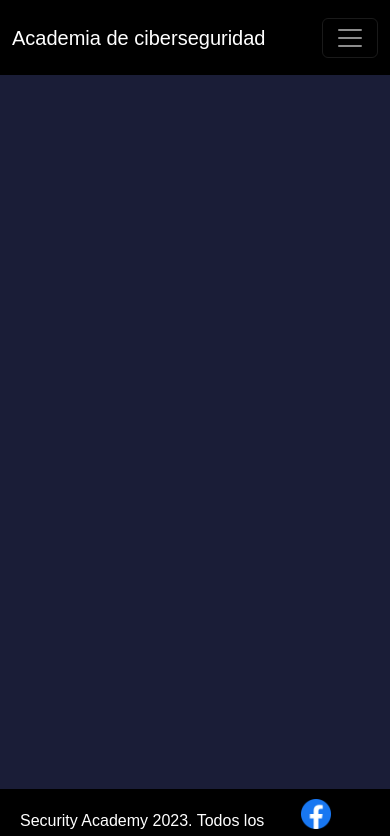
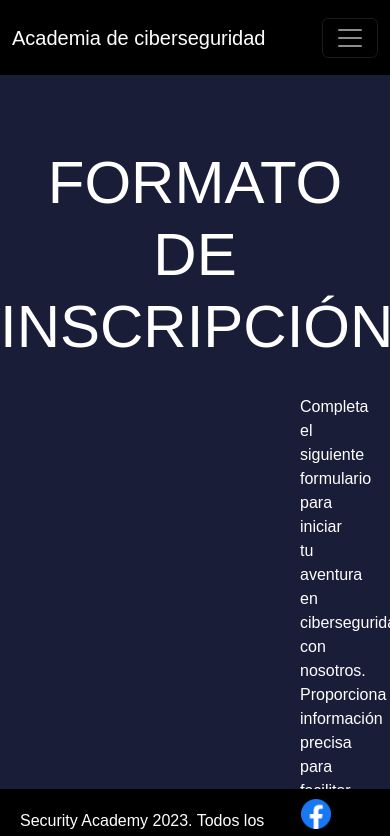
Before and after one commit to IvanClar1a/Coder-House, a plain HTML site: page Pages/contact.html in a window 390 px wide. Shown: the top 836 px of the page. Drawn offline with nearby package versions, Linux system fonts and the light colour scheme; a web font is replaced by a local one.

Commit message:
Formulario terminado, falta hacerlo responsive

```diff
--- a/Css/style.css
+++ b/Css/style.css
@@ -172,15 +172,14 @@ body{
 .body-contact{
     background-color:  rgb(26, 29, 55);
 }
+
 form{
     position: absolute;
     left: 700px;
-    top: 300px ;
-
+    top: 350px ;
 }
 
 form label{
-
     color: rgb(255, 255, 255); /* cambiamos el color a los titulos del formulario*/
 
 }
@@ -193,8 +192,22 @@ form label{
     width: 55%;
 
 }
+.col-md-3{ /* el formulario provincia lo muevo para que quede al lado del inpum ciudad*/
+ position: relative;
+ left: -240px;
+}
 
-
+.section-formulario{
+    color: white;
+}
+.section-formulario div h3{
+    font-size: 60px;
+    text-align: center;
+}
+.section-formulario div p{
+    font-size: 16px;
+    padding: 0px 300px;
+}
 
 /*------------------------------------------------------------------------------------------------------------------------------------------------------------------------------------------------------------------------------------------------------------------------------------------------------------------------------------------------------------*/
 
--- a/Pages/contact.html
+++ b/Pages/contact.html
@@ -50,7 +50,19 @@
     </nav>
     <br><br><br>
 
-
+    <!-- Contenido de la pagina-->
+    <section class="section-formulario">
+      <div>
+        <h3>FORMATO DE INSCRIPCIÓN</h3>
+      </div>
+      <br>
+      <div>
+        <p>
+          Completa el siguiente formulario para iniciar tu aventura en ciberseguridad con nosotros. Proporciona información precisa para facilitar tu proceso de inscripción. <br>
+          Tu privacidad es esencial para nosotros; tus datos serán tratados con confidencialidad y no serán compartidos con terceros sin tu consentimiento.
+        </p>
+      </div>
+    </section>
     <!--Formulario de inscripcion-->
 
     <form class="row g-3 needs-validation" novalidate>
```
